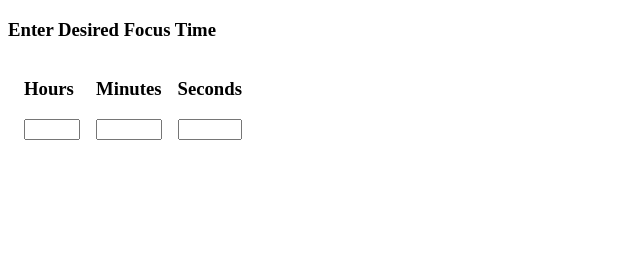
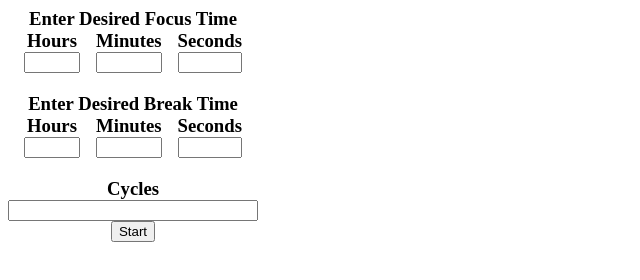
Before and after one commit to alecmarkmorris/HW-Focus-Extension, a browser extension: page index.html in a window 1280 px wide. Shown: the whole page, without its empty margins (0-640 px from the left). Drawn offline with Linux system fonts and the light colour scheme.

Commit message:
Add files via upload

```diff
--- a/index.html
+++ b/index.html
@@ -7,27 +7,59 @@
     <title>Focus</title>
 </head>
 <body>
-    <h3>Enter Desired Focus Time</h3>
+    <h3 class="title">Enter Desired Focus Time</h3>
 
     <div class="time">
 
-        <div class="hour">
-            <h3>Hours</h3>
+        <div class="time-child">
+            <h3 class="title">Hours</h3>
             <input type="number" id="hours" name="hours" min="0" max="24">
         </div>
 
-        <div class="hour">
-            <h3>Minutes</h3>
+        <div class="time-child">
+            <h3 class="title">Minutes</h3>
             <input type="number" id="minutes" name="minutes" min="0" max="59">
         </div>
 
-        <div class="hour">
-            <h3>Seconds</h3>
+        <div class="time-child">
+            <h3 class="title">Seconds</h3>
             <input type="number" id="Seconds" name="Seconds" min="0" max="59">
         </div>
      </div>
 
 
+     <h3 class="title">Enter Desired Break Time</h3>
+     <div class="time">
+
+        <div class="time-child">
+            <h3 class="title">Hours</h3>
+            <input type="number" id="hours" name="hours" min="0" max="24">
+        </div>
+
+        <div class="time-child">
+            <h3 class="title">Minutes</h3>
+            <input type="number" id="minutes" name="minutes" min="0" max="59">
+        </div>
+
+        <div class="time-child">
+            <h3 class="title">Seconds</h3>
+            <input type="number" id="Seconds" name="Seconds" min="0" max="59">
+        </div>
+    </div>
+
+
+     <div class="cyclesContainer">
+        <h3 class="title">Cycles</h3>
+        <input type="number" id="cycles" name="cycles" min="0" max="100">
+    </div>
+
+
+
+
+     <div class="btnContainer">
+        <button type="button" class="startBtn">Start</button>
+     </div>
+
 </body>
 <script src="script.js"></script>
 </html>
--- a/styles.css
+++ b/styles.css
@@ -2,10 +2,37 @@
     display: flex;
     justify-content: space-evenly;
     flex-direction: row;
+    padding: 0px;
+    margin: 0px;
+    border: 0px;
 }
 
-.hour{
+.time-child{
     display: flex;
     flex-direction: column;
     justify-content: center;
+    padding: 0px;
+    margin-bottom: 20px;
+    border: 0px;
 }
+
+.title{
+    padding: 0px;
+    margin: 0px;
+    border: 0px;
+    text-align: center;
+}
+
+.btnContainer{
+    display: flex;
+    justify-content: center;
+}
+
+.cyclesContainer{
+    padding: 0px;
+    margin: 0px;
+    border: 0px;
+    justify-content: center;
+    display: flex;
+    flex-direction: column;
+}
```
